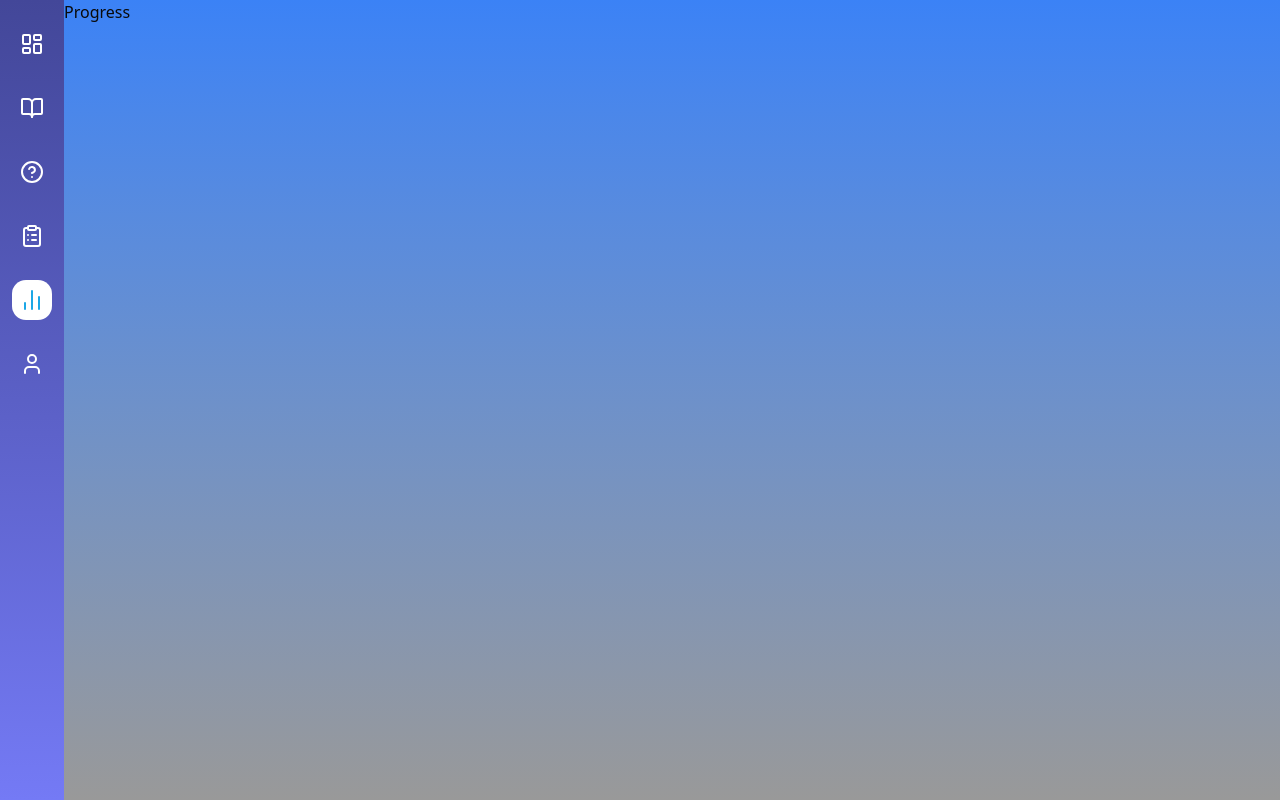
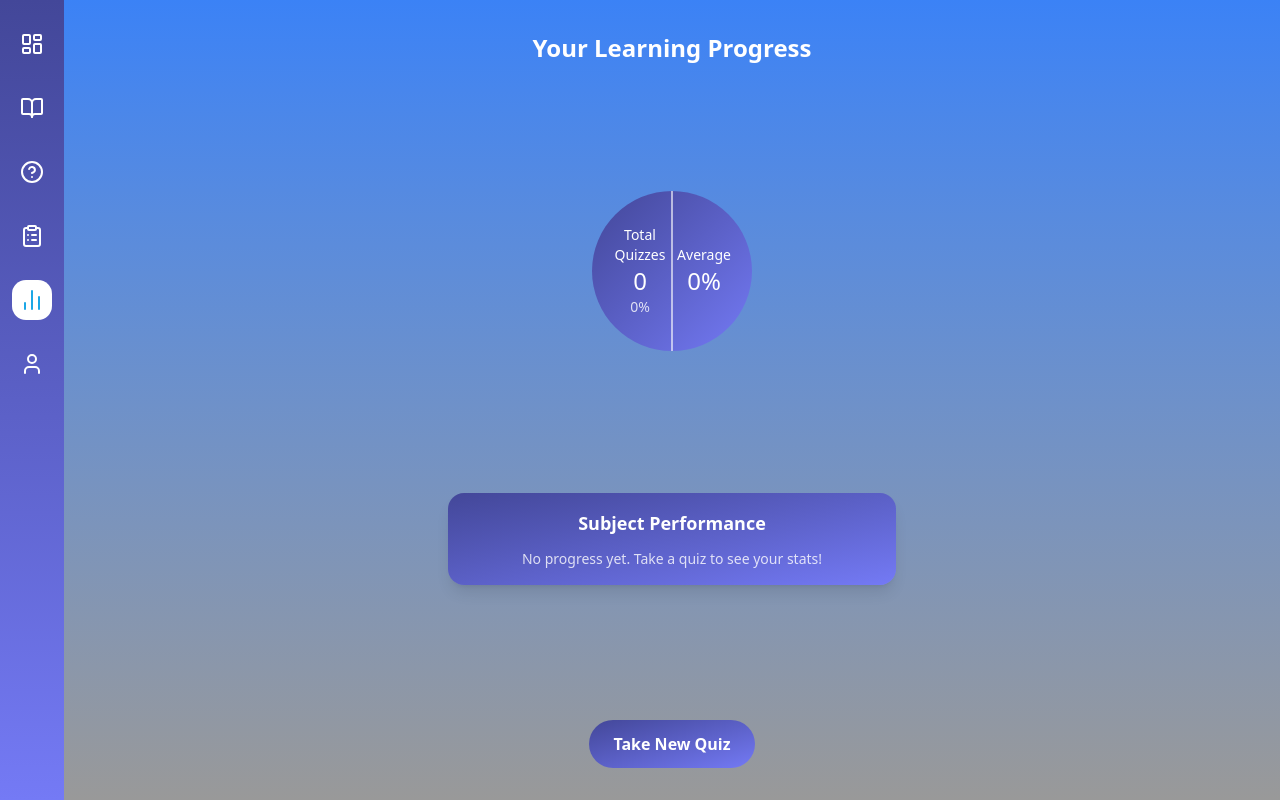
Before and after one commit to BlessedUfuoma/my-quiz-project, a React (Vite) app in the folder my-quiz-app/: page /progress in a window 1280 px wide. Built offline with nearby package versions, Linux system fonts and the light colour scheme.

Commit message:
make the progress and answer page fully functional

```diff
--- a/my-quiz-app/src/pages/Answer.jsx
+++ b/my-quiz-app/src/pages/Answer.jsx
@@ -1,40 +1,72 @@
-import React from "react";
+import React, { useEffect } from "react";
 import { useLocation, useNavigate } from "react-router-dom";
 
 function Answer() {
   const location = useLocation();
   const navigate = useNavigate();
 
-  const { score = 0, total = 10 } = location.state || {};
+  const {
+    score = 0,
+    total = 10,
+    subjectName = "General Knowledge",
+  } = location.state || {};
+
   const percentage = Math.round((score / total) * 100);
+
+  // ✅ Save progress safely
+  useEffect(() => {
+    let savedProgress;
+
+    try {
+      savedProgress = JSON.parse(localStorage.getItem("quizProgress")) || [];
+      if (!Array.isArray(savedProgress)) savedProgress = [];
+    } catch (err) {
+      savedProgress = [];
+    }
+
+    // Find if subject already exists
+    const existingIndex = savedProgress.findIndex(
+      (entry) => entry.subject === subjectName
+    );
+
+    const newRecord = {
+      subject: subjectName,
+      score,
+      total,
+      percentage,
+      date: new Date().toISOString(),
+    };
+
+    if (existingIndex !== -1) {
+      savedProgress[existingIndex] = newRecord;
+    } else {
+      savedProgress.push(newRecord);
+    }
+
+    localStorage.setItem("quizProgress", JSON.stringify(savedProgress));
+  }, [score, total, subjectName, percentage]);
 
   return (
     <div className="min-h-screen w-full bg-gradient-to-b from-[#3B82F6] to-[#999999] text-white flex flex-col items-center justify-center px-4">
-      {/* Title */}
       <h1 className="text-4xl md:text-5xl font-bold mb-4 text-center">
         Quiz Completed
       </h1>
 
-      {/* Subtitle */}
       <p className="text-lg md:text-xl text-center mb-10">
-        You have completed the quiz — here’s how you did!
+        You have completed the {subjectName} quiz — here’s how you did!
       </p>
 
-      {/* Score Section */}
       <div className="flex flex-col md:flex-row items-center justify-center gap-10 mb-16">
-        {/* Your Score */}
         <div className="text-center">
           <h2 className="text-2xl font-semibold mb-2">Your Score</h2>
           <p className="text-4xl font-bold">{score}</p>
         </div>
 
-        {/* Percentage */}
         <div className="text-center">
           <h2 className="text-2xl font-semibold mb-2">Percentage</h2>
           <p className="text-4xl font-bold">{percentage}%</p>
         </div>
 
-        {/* Correct Answers */}
         <div className="text-center">
           <h2 className="text-2xl font-semibold mb-2">Correct Answers</h2>
           <p className="text-4xl font-bold">
@@ -43,9 +75,7 @@ function Answer() {
         </div>
       </div>
 
-      {/* Buttons */}
       <div className="flex flex-col items-center gap-6">
-        {/* Try Again & Review Answers Side by Side */}
         <div className="flex gap-6">
           <button
             onClick={() => navigate("/quiz")}
@@ -62,7 +92,6 @@ function Answer() {
           </button>
         </div>
 
-        {/* Check Progress Button */}
         <button
           onClick={() => navigate("/progress")}
           className="bg-gradient-to-br from-[#434799] to-[#747AF5] px-8 py-2 rounded-full font-bold hover:scale-105 transition-transform"
--- a/my-quiz-app/src/pages/Progress.jsx
+++ b/my-quiz-app/src/pages/Progress.jsx
@@ -1,9 +1,98 @@
-import React from 'react'
+import React, { useEffect, useState } from "react";
+import { useNavigate } from "react-router-dom";
 
-const Progress = () => {
+function Progress() {
+  const navigate = useNavigate();
+  const [subjects, setSubjects] = useState([]);
+  const [overallPercentage, setOverallPercentage] = useState(0);
+  const [averageScore, setAverageScore] = useState(0);
+
+  useEffect(() => {
+    const savedProgress = JSON.parse(localStorage.getItem("quizProgress")) || [];
+
+    if (savedProgress.length > 0) {
+      // Group by subject and calculate averages
+      const grouped = savedProgress.reduce((acc, quiz) => {
+        if (!acc[quiz.subject]) acc[quiz.subject] = [];
+        acc[quiz.subject].push(quiz.percentage);
+        return acc;
+      }, {});
+
+      const subjectScores = Object.entries(grouped).map(([subject, scores]) => ({
+        name: subject,
+        score: Math.round(scores.reduce((a, b) => a + b, 0) / scores.length),
+      }));
+
+      setSubjects(subjectScores);
+
+      // Calculate overall average percentage
+      const avg =
+        subjectScores.reduce((a, b) => a + b.score, 0) / subjectScores.length;
+      setOverallPercentage(Math.round(avg));
+      setAverageScore(Math.round(avg));
+    }
+  }, []);
+
+  const totalQuizTaken = subjects.length;
+
   return (
-    <div>Progress</div>
-  )
+    <div className="min-h-screen w-full bg-gradient-to-b from-[#3B82F6] to-[#999999] text-white flex flex-col items-center justify-between px-6 py-8 overflow-hidden">
+      {/* Header */}
+      <h1 className="text-2xl font-bold mb-4">Your Learning Progress</h1>
+
+      {/* Circle Container */}
+      <div className="flex flex-col items-center mb-8">
+        <div className="bg-gradient-to-br from-[#434799] to-[#747AF5] relative w-40 h-40 rounded-full flex items-center justify-center">
+          {/* Divider line */}
+          <div className="absolute left-1/2 top-0 bottom-0 w-[2px] bg-white/60 transform -translate-x-1/2"></div>
+
+          {/* Left side - Total quizzes */}
+          <div className="absolute left-[10%] flex flex-col items-center text-center w-[40%]">
+            <p className="text-sm font-medium">Total Quizzes</p>
+            <p className="text-2xl font-medium">{totalQuizTaken}</p>
+            <p className="text-sm opacity-80">{overallPercentage}%</p>
+          </div>
+
+          {/* Right side - Average */}
+          <div className="absolute right-[10%] flex flex-col items-center text-center w-[40%]">
+            <p className="text-sm font-medium">Average</p>
+            <p className="text-2xl font-medium">{averageScore}%</p>
+          </div>
+        </div>
+      </div>
+
+      {/* Subject Performance Box */}
+      <div className="bg-gradient-to-br from-[#434799] to-[#747AF5] backdrop-blur-md rounded-2xl p-4 w-full max-w-md shadow-lg flex flex-col items-center mb-6">
+        <h2 className="text-lg font-semibold mb-3">Subject Performance</h2>
+
+        {subjects.length === 0 ? (
+          <p className="text-sm text-white/80 text-center">
+            No progress yet. Take a quiz to see your stats!
+          </p>
+        ) : (
+          <div className="flex flex-wrap justify-center gap-4">
+            {subjects.map((subj, i) => (
+              <div
+                key={i}
+                className="w-24 h-20 bg-gradient-to-br from-[#434799] to-[#747AF5] rounded-xl flex flex-col items-center justify-center text-center shadow-md"
+              >
+                <p className="font-semibold">{subj.name}</p>
+                <p className="text-lg font-bold">{subj.score}%</p>
+              </div>
+            ))}
+          </div>
+        )}
+      </div>
+
+      {/* Take New Quiz Button */}
+      <button
+        onClick={() => navigate("/quiz")}
+        className="bg-gradient-to-br from-[#434799] to-[#747AF5] px-6 py-3 rounded-full font-semibold text-white hover:scale-105 transition-transform"
+      >
+        Take New Quiz
+      </button>
+    </div>
+  );
 }
 
-export default Progress
+export default Progress;
--- a/my-quiz-app/src/pages/Subject.jsx
+++ b/my-quiz-app/src/pages/Subject.jsx
@@ -1,15 +1,28 @@
 import React from "react";
+import { useNavigate } from "react-router-dom";
 
 function Subject() {
-  const subjects = ["Science", "Maths", "Sport", "Art", "English", "History"];
+  const navigate = useNavigate();
+
+  const subjects = [
+    { name: "Science", id: 17 },
+    { name: "Maths", id: 19 },
+    { name: "Sport", id: 21 },
+    { name: "Art", id: 25 },
+    { name: "English", id: 9 },
+    { name: "History", id: 23 },
+  ];
 
   const handleMoreSubjects = () => {
     alert("More subjects coming soon!");
   };
 
+  const handleSubjectClick = (subject) => {
+    navigate("/quiz", { state: { categoryId: subject.id, subjectName: subject.name } });
+  };
+
   return (
     <div className="h-screen w-full bg-gradient-to-b from-[#3B82F6] to-[#999999] text-white overflow-hidden px-6 py-6 flex flex-col">
-
       {/* Top-left greeting */}
       <div className="mb-6">
         <h2 className="text-2xl md:text-3xl font-semibold">Hello Star,</h2>
@@ -17,13 +30,14 @@ function Subject() {
       </div>
 
       {/* Subject Boxes */}
-      <div className="grid grid-cols-3 gap-4 md:gap-8 lg:gap-12 gap-y-0 flex-grow">
+      <div className="grid grid-cols-3 gap-4 md:gap-8 lg:gap-12 flex-grow">
         {subjects.map((subject, index) => (
           <div
             key={index}
+            onClick={() => handleSubjectClick(subject)}
             className="bg-gradient-to-br from-[#434799] to-[#747AF5] backdrop-blur-md rounded-2xl p-6 w-25 h-25 md:w-40 md:h-36 flex items-center justify-center text-center shadow-md text-sm md:text-lg font-bold uppercase cursor-pointer hover:bg-white/30 hover:scale-105 transition-transform duration-300"
           >
-            {subject}
+            {subject.name}
           </div>
         ))}
       </div>
```
Also changed, not shown: my-quiz-app/src/pages/Quiz.jsx (+33 -10 lines).
